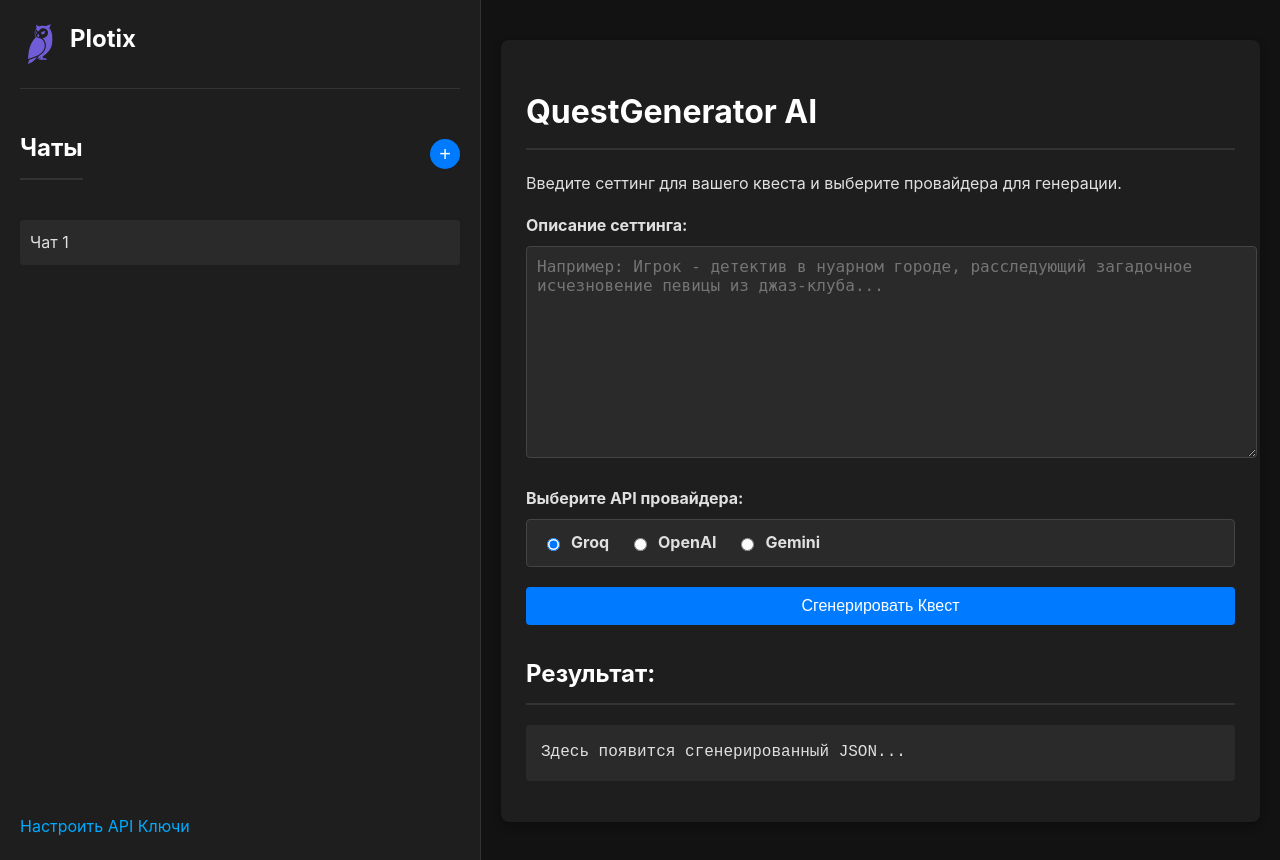
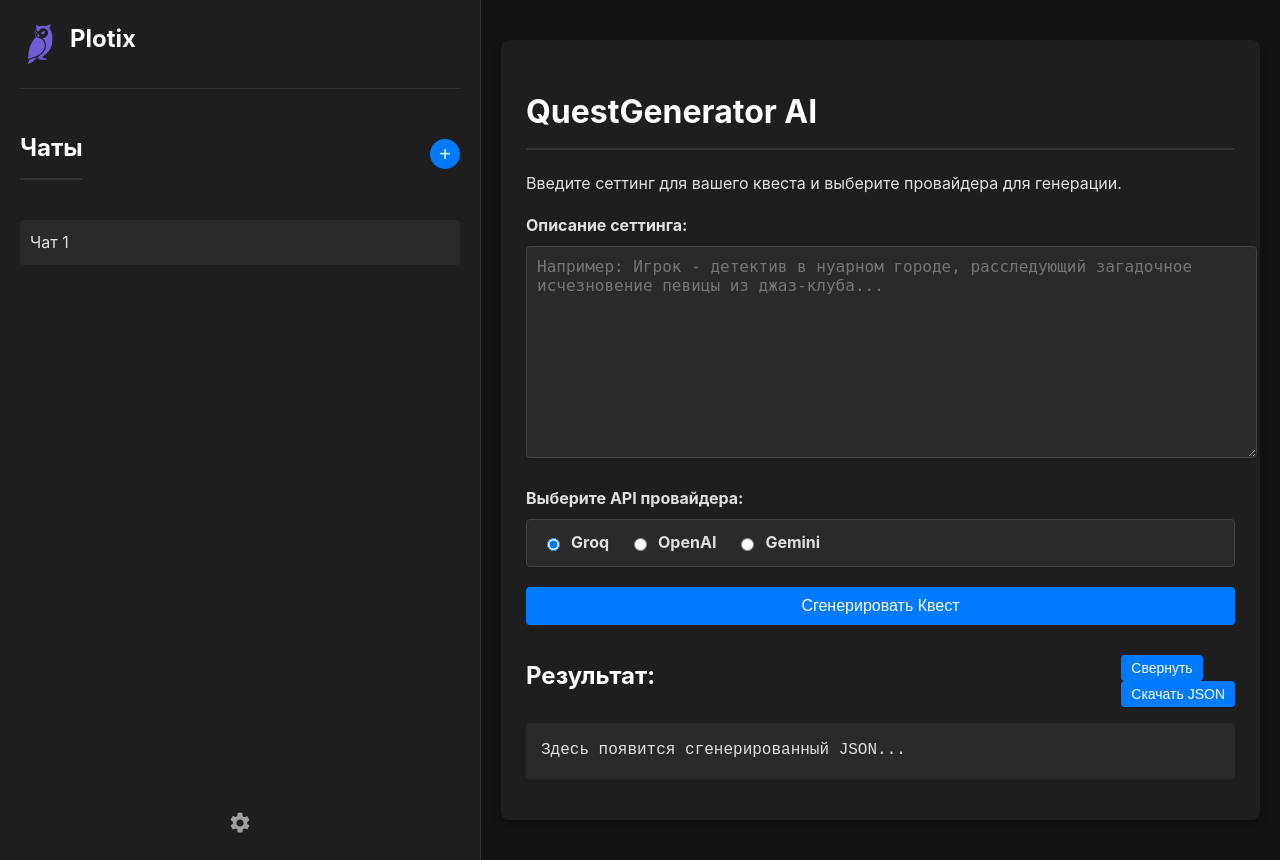
Before and after one commit to sasha2004-art/test1, a Flask app: page / in a window 1280 px wide. Run offline with Flask 2, Linux system fonts and the light colour scheme.

Commit message:
feat: Улучшение пользовательского интерфейса
Этот коммит включает в себя несколько улучшений пользовательского интерфейса:

- Кнопка "Настроить API Ключи" заменена на значок шестеренки для более компактного и интуитивно понятного вида.
- Выбор модели перемещен вправо от выбора поставщика API, чтобы более эффективно использовать пространство.
- Блок результатов теперь можно сворачивать и разворачивать для удобства.
- Добавлена кнопка "Скачать JSON" для легкого экспорта сгенерированных данных.

```diff
--- a/app/static/css/style.css
+++ b/app/static/css/style.css
@@ -58,6 +58,25 @@ button:disabled {
 .result-container {
     margin-top: 30px;
 }
+
+.result-header {
+    display: flex;
+    justify-content: space-between;
+    align-items: center;
+    margin-bottom: 10px;
+}
+
+.result-header h2 {
+    margin: 0;
+    border: none;
+}
+
+.result-actions button {
+    margin-left: 10px;
+    padding: 5px 10px;
+    font-size: 14px;
+    width: auto;
+}
 pre {
     background-color: #2a2a2a;
     padding: 15px;
@@ -68,6 +87,31 @@ pre {
     max-height: 500px;
     overflow-y: auto;
 }
+.form-row {
+    display: flex;
+    gap: 20px;
+    align-items: flex-end;
+}
+
+.provider-group {
+    flex-grow: 1;
+}
+
+.model-group {
+    flex-grow: 1;
+    max-width: 300px; /* Or adjust as needed */
+}
+
+#model-selector {
+    width: 100%;
+    padding: 10px;
+    background-color: #2a2a2a;
+    border: 1px solid #444;
+    border-radius: 4px;
+    color: #e0e0e0;
+    font-size: 16px;
+}
+
 .provider-selector {
     display: flex;
     gap: 20px;
@@ -216,9 +260,22 @@ pre {
 .sidebar-footer {
     margin-top: auto;
 }
-.settings-link {
-    color: #00aaff;
-    text-decoration: none;
+.settings-btn {
+    background: none;
+    border: none;
+    color: #a0a0a0;
+    cursor: pointer;
+    padding: 5px;
+    border-radius: 50%;
+    display: flex;
+    align-items: center;
+    justify-content: center;
+    transition: background-color 0.2s, color 0.2s;
+}
+
+.settings-btn:hover {
+    background-color: #333;
+    color: #ffffff;
 }
 .chat-container {
     flex-grow: 1;
--- a/app/static/js/main.js
+++ b/app/static/js/main.js
@@ -7,6 +7,9 @@ document.addEventListener('DOMContentLoaded', () => {
     const modelSelector = document.getElementById('model-selector');
     const newChatBtn = document.getElementById('new-chat-btn');
     const chatList = document.getElementById('chat-list');
+    const settingsBtn = document.getElementById('settings-btn');
+    const toggleResultBtn = document.getElementById('toggle-result-btn');
+    const downloadResultBtn = document.getElementById('download-result-btn');
 
     let chats = {};
     let activeChatId = null;
@@ -133,6 +136,10 @@ document.addEventListener('DOMContentLoaded', () => {
 
     newChatBtn.addEventListener('click', createNewChat);
 
+    settingsBtn.addEventListener('click', () => {
+        window.location.href = '/api_keys';
+    });
+
     async function updateModels() {
         const selectedProvider = document.querySelector('input[name="api_provider"]:checked').value;
         const apiKey = localStorage.getItem(`${selectedProvider}_api_key`);
@@ -192,6 +199,30 @@ document.addEventListener('DOMContentLoaded', () => {
 
     providerRadios.forEach(radio => {
         radio.addEventListener('change', updateModels);
+    });
+
+    toggleResultBtn.addEventListener('click', () => {
+        const isVisible = resultBox.style.display !== 'none';
+        resultBox.style.display = isVisible ? 'none' : 'block';
+        toggleResultBtn.textContent = isVisible ? 'Развернуть' : 'Свернуть';
+    });
+
+    downloadResultBtn.addEventListener('click', () => {
+        const resultJson = resultBox.textContent;
+        try {
+            JSON.parse(resultJson); // Check if it's a valid JSON
+            const blob = new Blob([resultJson], { type: 'application/json' });
+            const url = URL.createObjectURL(blob);
+            const a = document.createElement('a');
+            a.href = url;
+            a.download = `quest_result_${Date.now()}.json`;
+            document.body.appendChild(a);
+            a.click();
+            document.body.removeChild(a);
+            URL.revokeObjectURL(url);
+        } catch (e) {
+            alert('Невозможно скачать, так как результат не является валидным JSON.');
+        }
     });
 
     generateBtn.addEventListener('click', async () => {
--- a/app/templates/index.html
+++ b/app/templates/index.html
@@ -22,7 +22,11 @@
                 <!-- Chat items will be dynamically added here -->
             </div>
             <div class="sidebar-footer">
-                <a href="/api_keys" class="settings-link">Настроить API Ключи</a>
+                <button id="settings-btn" class="settings-btn">
+                    <svg xmlns="http://www.w3.org/2000/svg" viewBox="0 0 24 24" fill="currentColor" width="24" height="24">
+                        <path d="M19.14,12.94c0.04-0.3,0.06-0.61,0.06-0.94c0-0.32-0.02-0.64-0.07-0.94l2.03-1.58c0.18-0.14,0.23-0.41,0.12-0.61 l-1.92-3.32c-0.12-0.22-0.37-0.29-0.59-0.22l-2.39,0.96c-0.5-0.38-1.03-0.7-1.62-0.94L14.4,2.25C14.38,2.01,14.17,1.82,13.92,1.82 h-3.84c-0.25,0-0.46,0.19-0.48,0.43L9.21,5.05C8.62,5.29,8.09,5.62,7.59,5.99L5.2,5.03C4.98,4.95,4.73,5.02,4.61,5.22l-1.92,3.32 C2.58,8.74,2.63,9.01,2.81,9.15l2.03,1.58C4.82,11.06,4.8,11.36,4.8,11.69c0,0.32,0.02,0.64,0.07,0.94l-2.03,1.58 c-0.18,0.14-0.23,0.41-0.12,0.61l1.92,3.32c0.12,0.22,0.37,0.29,0.59,0.22l2.39-0.96c0.5,0.38,1.03,0.7,1.62,0.94l0.39,2.78 c0.02,0.24,0.23,0.43,0.48,0.43h3.84c0.25,0,0.46-0.19,0.48-0.43l0.39-2.78c0.59-0.24,1.12-0.56,1.62-0.94l2.39,0.96 c0.22,0.08,0.47,0.01,0.59-0.22l1.92-3.32c0.12-0.22,0.07-0.48-0.12-0.61L19.14,12.94z M12,15.6c-1.98,0-3.6-1.62-3.6-3.6 s1.62-3.6,3.6-3.6s3.6,1.62,3.6,3.6S13.98,15.6,12,15.6z"/>
+                    </svg>
+                </button>
             </div>
         </aside>
         <main class="chat-container">
@@ -35,7 +39,8 @@
                     <textarea id="setting-input" rows="10" placeholder="Например: Игрок - детектив в нуарном городе, расследующий загадочное исчезновение певицы из джаз-клуба..."></textarea>
                 </div>
 
-                <div class="form-group">
+                <div class="form-row">
+                    <div class="form-group provider-group">
                         <label>Выберите API провайдера:</label>
                         <div class="provider-selector">
                             <label><input type="radio" name="api_provider" value="groq" checked> Groq</label>
@@ -44,15 +49,22 @@
                         </div>
                     </div>
 
-                <div class="form-group" id="model-selector-group" style="display: none;">
+                    <div class="form-group model-group" id="model-selector-group" style="display: none;">
                         <label for="model-selector">Выберите модель:</label>
-                    <select id="model-selector" class="provider-selector"></select>
+                        <select id="model-selector"></select>
+                    </div>
                 </div>
 
                 <button id="generate-btn">Сгенерировать Квест</button>
 
                 <div class="result-container">
+                    <div class="result-header">
                         <h2>Результат:</h2>
+                        <div class="result-actions">
+                            <button id="toggle-result-btn">Свернуть</button>
+                            <button id="download-result-btn">Скачать JSON</button>
+                        </div>
+                    </div>
                     <pre id="result-box">Здесь появится сгенерированный JSON...</pre>
                 </div>
             </div>
```
Lines whose indentation alone changed are shown as unchanged.
